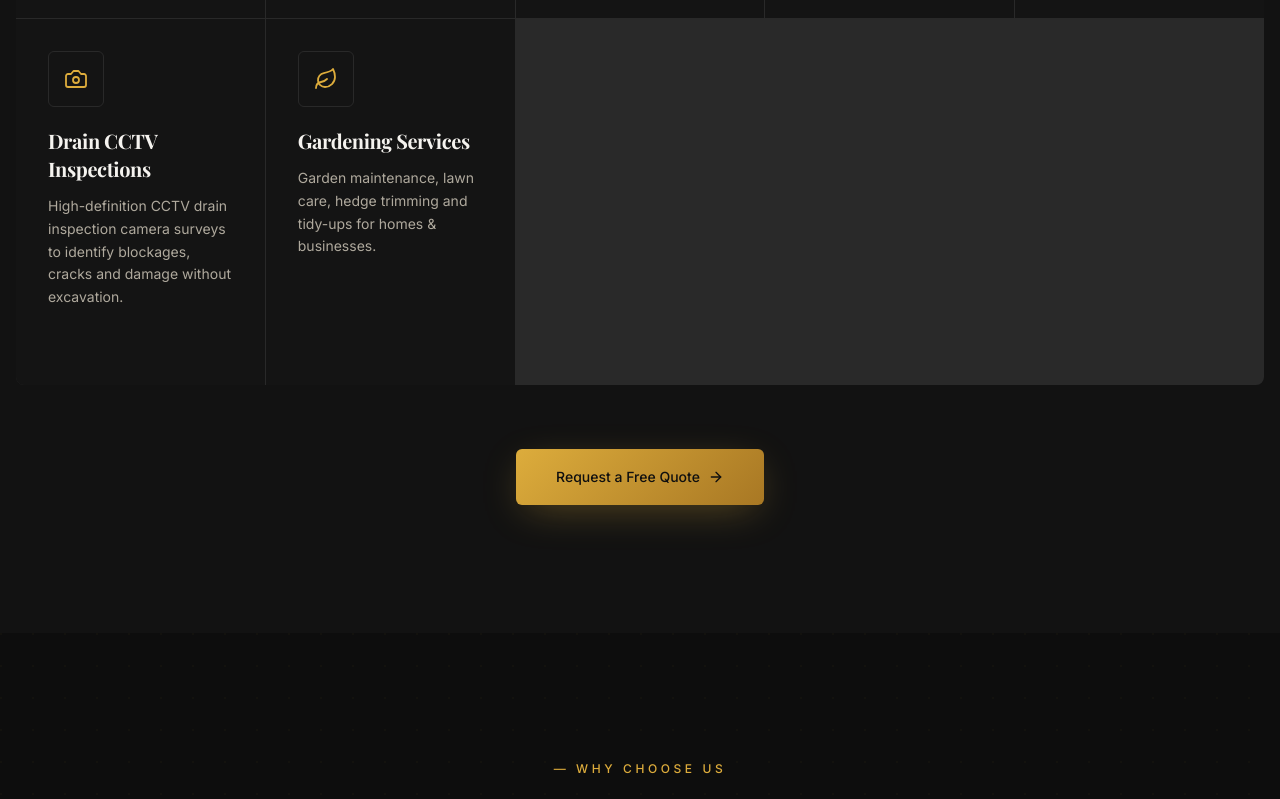
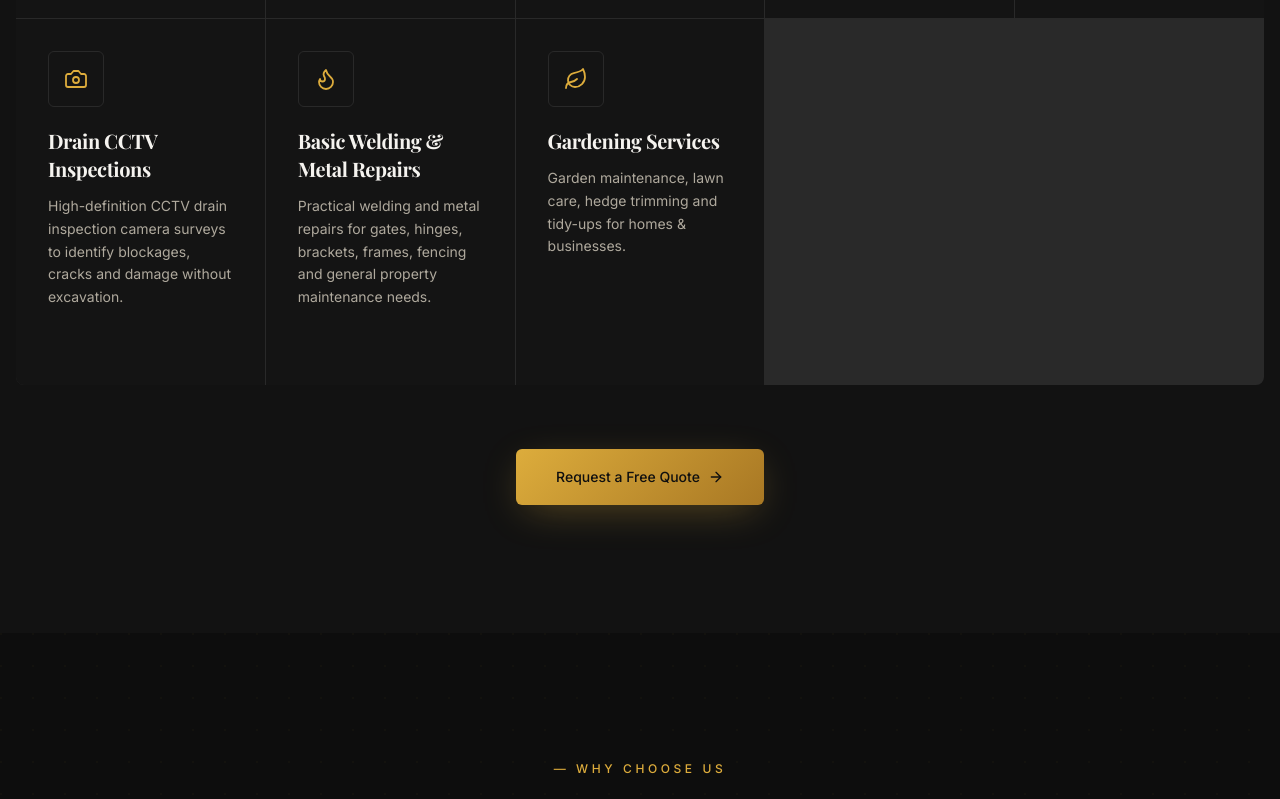
Before and after one commit to thembaaaa2666-bit/crafty-south-africa, a React (Vite) app: page / in a window 1280 px wide. Shown: the part 2860-3659 px from the top of the page. Built offline with nearby package versions, Linux system fonts and the light colour scheme; the HTML template or start-up script is replaced by a standard one.

Commit message:
Changes
Co-authored-by: thembaaaa2666-bit <244526997+thembaaaa2666-bit@users.noreply.github.com>

```diff
--- a/src/components/Services.tsx
+++ b/src/components/Services.tsx
@@ -12,6 +12,7 @@ import {
   Waves,
   Camera,
   Leaf,
+  Flame,
   ArrowRight,
 } from "lucide-react";
 
@@ -27,6 +28,7 @@ const services = [
   { icon: ChefHat, title: "Kitchen Plumbing", description: "Dishwashers, sinks, instant boilers and undersink work done right." },
   { icon: Waves, title: "Sewer Line Cleaning", description: "Mainline cleaning, root removal and CCTV sewer inspections." },
   { icon: Camera, title: "Drain CCTV Inspections", description: "High-definition CCTV drain inspection camera surveys to identify blockages, cracks and damage without excavation." },
+  { icon: Flame, title: "Basic Welding & Metal Repairs", description: "Practical welding and metal repairs for gates, hinges, brackets, frames, fencing and general property maintenance needs." },
   { icon: Leaf, title: "Gardening Services", description: "Garden maintenance, lawn care, hedge trimming and tidy-ups for homes & businesses." },
 ];
 
```
